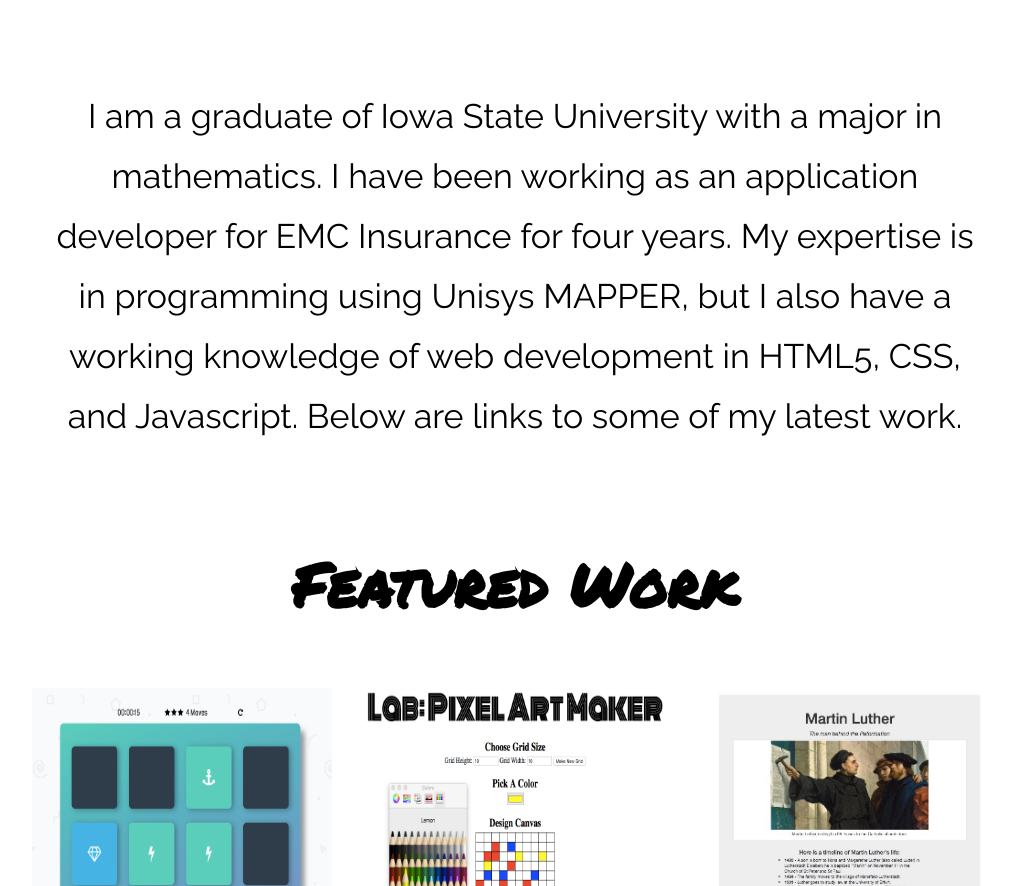
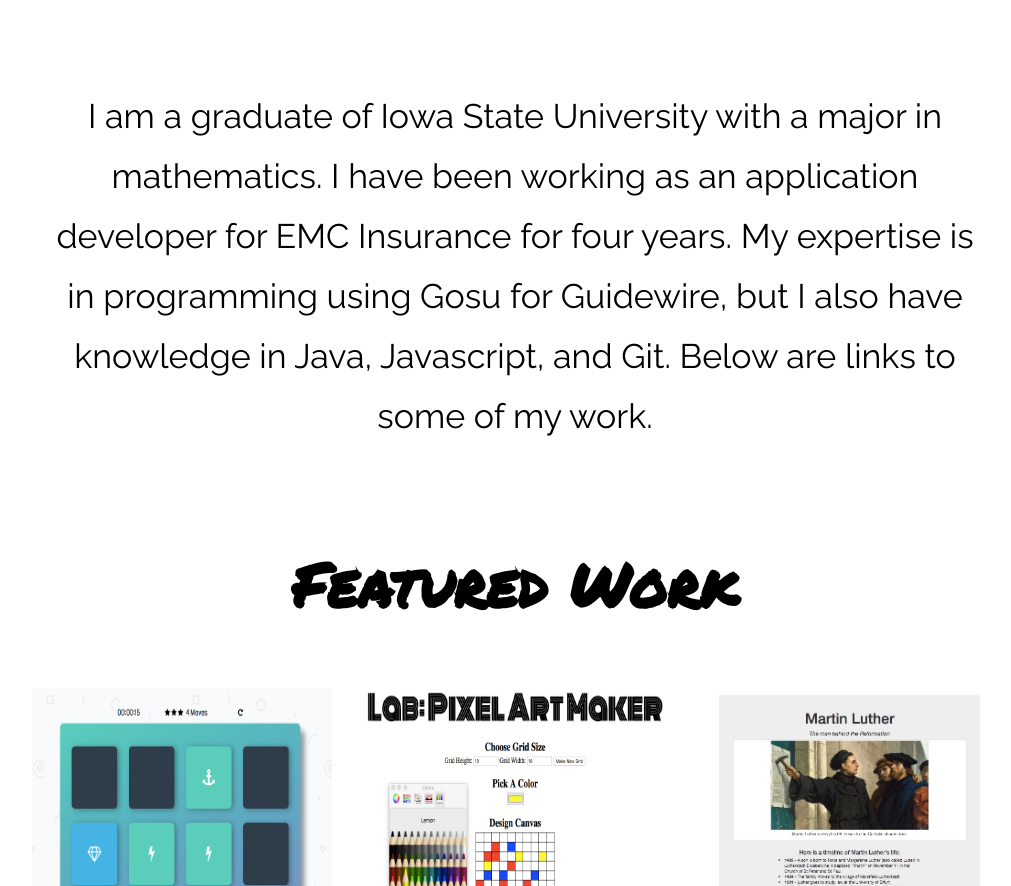
Before and after one commit to isaacglide/isaacglide.github.io, a plain HTML site: page index.html in a window 1280 px wide. Shown: the part 917-1803 px from the top of the page, without its empty margins (125-1136 px from the left). Drawn offline with Linux system fonts and the light colour scheme.

Commit message:
Update index.html

```diff
--- a/index.html
+++ b/index.html
@@ -39,9 +39,8 @@
           <p>
             I am a graduate of Iowa State University with a major in mathematics.
             I have been working as an application developer for EMC Insurance
-            for four years.  My expertise is in programming using Unisys MAPPER,
-            but I also have a working knowledge of web development in HTML5, CSS,
-            and Javascript.  Below are links to some of my latest work.
+            for four years.  My expertise is in programming using Gosu for Guidewire,
+            but I also have knowledge in Java, Javascript, and Git.  Below are links to some of my work.
           </p>
         </div>
       </section>
```
